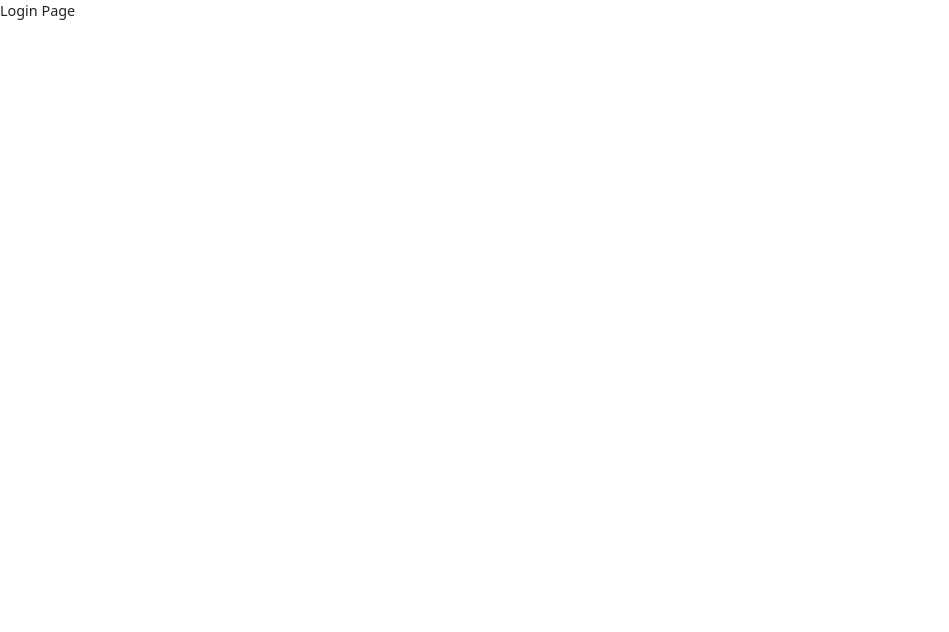
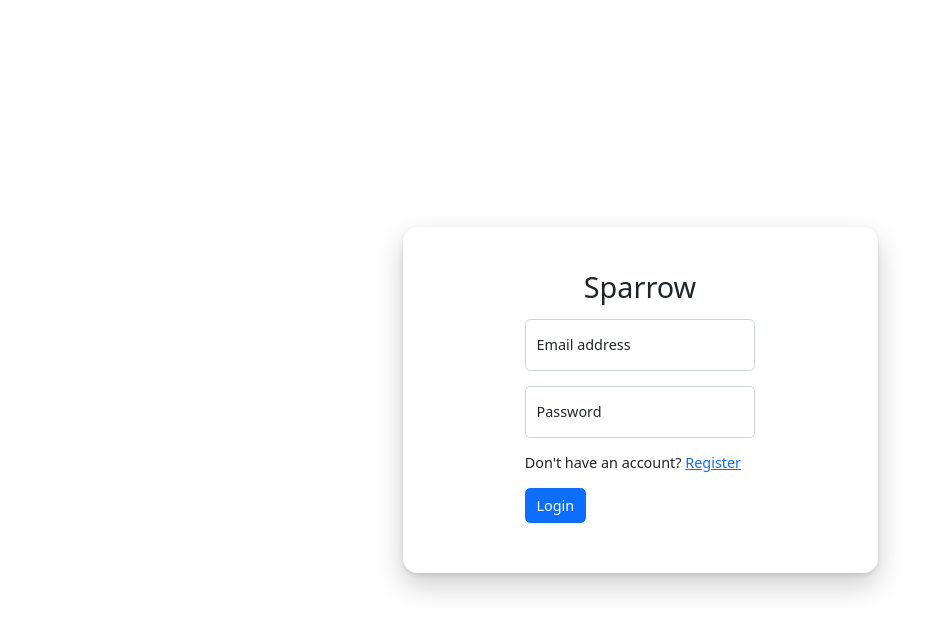
Before and after one commit to aditya6700/personal-chat-app, a React (Create React App) app in the folder client/: page /login in a window 1280 px wide. Shown: the top 632 px of the page, without its empty margins (0-949 px from the left). Built offline with nearby package versions, Linux system fonts and the light colour scheme.

Commit message:
login with database connection

```diff
--- a/client/src/pages/Login.jsx
+++ b/client/src/pages/Login.jsx
@@ -1,7 +1,90 @@
-import React from 'react'
+import React, { useState } from 'react'
+import { Container, Row, Col, Form, FloatingLabel, Button, NavLink } from 'react-bootstrap';
+import { Link, useNavigate } from 'react-router-dom';
+import { ToastContainer, toast } from "react-toastify";
+import axios from 'axios';
 
 export default function Login() {
+
+  const navigate = useNavigate();
+
+  const [loginDetails, setLoginDetails] = useState({
+    email: "", password: ""
+  });
+
+  const toastOptions = {
+		position: "bottom-right",
+		autoClose: 6000,
+		pauseOnHover: true,
+		draggable: true,
+		theme: "dark",
+	};
+
+  const handleChange = (event) => {
+    const { name, value } = event.target;
+    return setLoginDetails({ ...loginDetails, [name]: value });
+  }
+
+  const handleSubmit = async (event) => {
+    event.preventDefault();
+    const { email, password } = loginDetails;
+
+      console.log('valid');
+
+      try {
+        const res = await axios.post('/api/user/login', {
+          email, password
+        });
+
+        console.log(res);
+        navigate('/');
+      }
+      catch (err) {
+        console.log(err.response);
+        toast.error(
+          err.response.data.message,
+          toastOptions
+        );
+        // window.alert(err.response.data.message);
+      }
+
+  };
+
+
   return (
-    <div>Login Page</div>
+    <>
+      <Container className='login_page main_div' fluid="md" >
+        <Row className='outer_row d-flex justify-content-center align-items-center vh-100' >
+          <div className="form_container col-6 col-md-5 col-sm-12 d-flex flex-column align-items-center p-3 py-5 ">
+            <Row> <h2 className='title fs-2' >Sparrow</h2> </Row>
+            <Row>
+              <Form className='login_form p-2' autoComplete="off" noValidate onSubmit={handleSubmit} >
+
+                <Form.Group>
+                  <FloatingLabel controlId="floatingInput" label="Email address" className="mb-3" >
+                    <Form.Control type="email" placeholder="name@example.com" name="email" onChange={handleChange} required />
+                  </FloatingLabel>
+                </Form.Group>
+
+                <Form.Group>
+                  <FloatingLabel controlId="floatingInput" label="Password" className="mb-3" >
+                    <Form.Control type="password" placeholder="secret" name="password" onChange={handleChange} required />
+                  </FloatingLabel>
+                </Form.Group>
+
+                <Form.Group>
+                  <p className='extra'>
+                    Don't have an account? <Link to='/register' >Register</Link>
+                  </p>
+                  <Button type="submit" size='md'>Login</Button>
+                </Form.Group>
+
+            </Form>
+            </Row>
+          </div>
+        </Row>
+        <ToastContainer />
+      </Container>
+    </>
   )
 }
```
